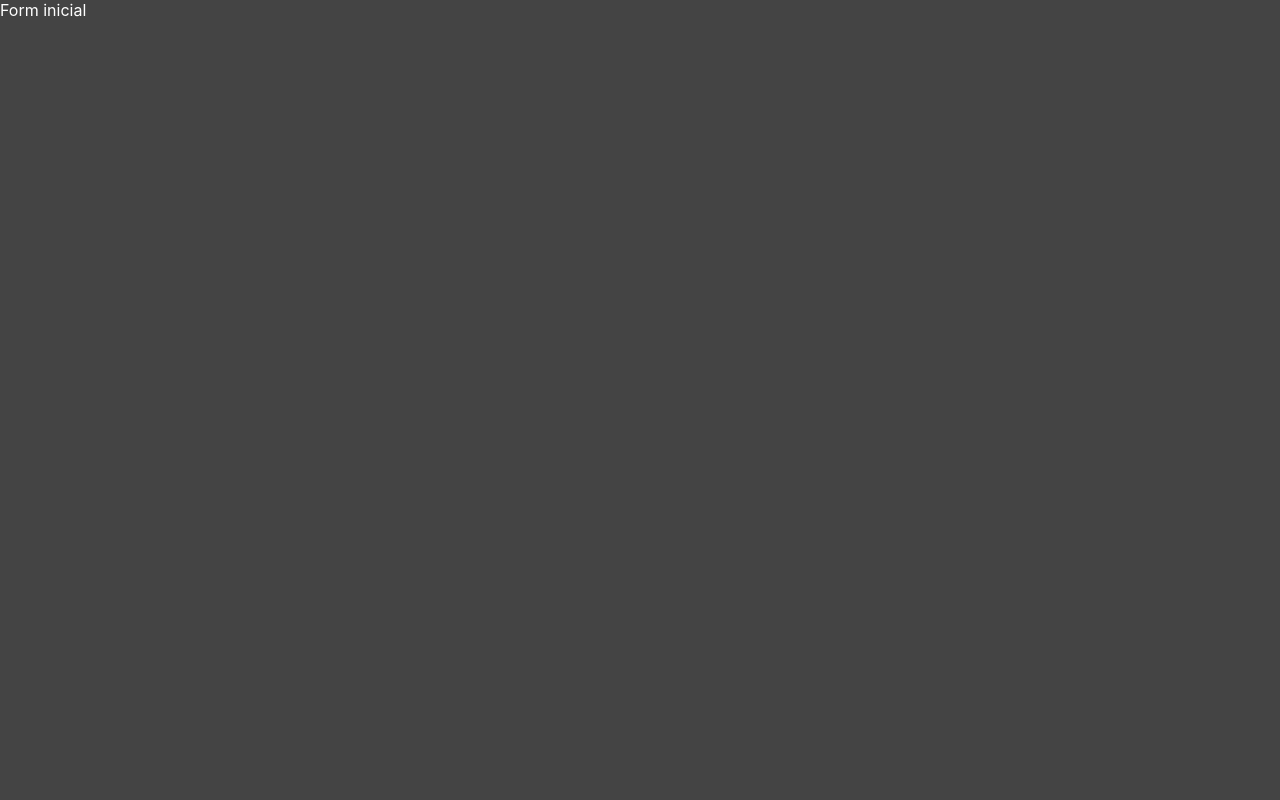
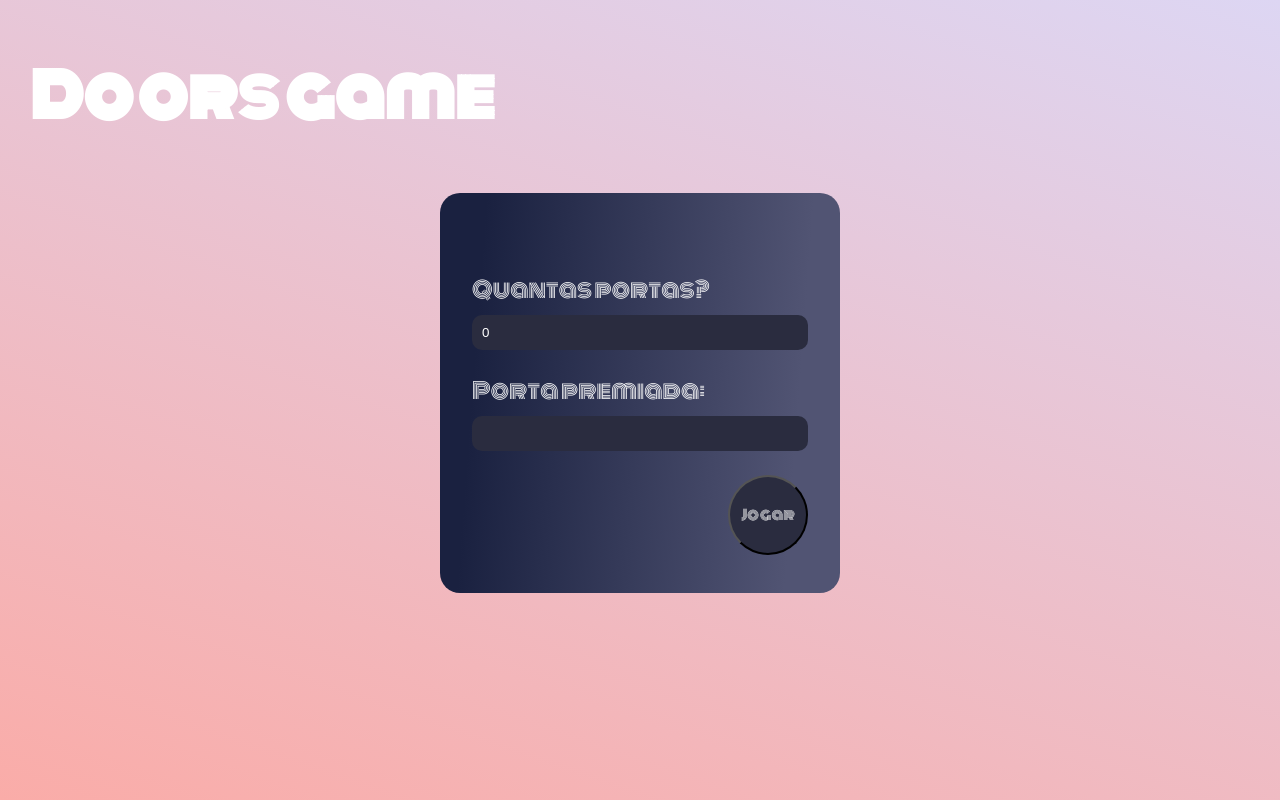
Before and after one commit to thalesor/doors-game, a Next.js app: page / in a window 1280 px wide. Built offline with nearby package versions, Linux system fonts and the light colour scheme.

Commit message:
feat: starting game menu

```diff
--- a/components/Door.tsx
+++ b/components/Door.tsx
@@ -39,6 +39,7 @@ export default function Door(props: IDoorProps)
             <div className={`${styles.door} ${doorObject.open ? styles.open : styles.closed} ${selected && styles.selected}`}
             onClick={gameIsRunning ? handleSelection : () => {}}>
             <div className={styles.doorFront}>
+                <div className={styles.numberContainer}>{doorObject.number}</div>
                 <div className={styles.knob} onClick={gameIsRunning ? handleOpen : () => {}}/>
             </div>
             <div className={`${styles.doorBack} ${doorObject.hasGift && styles.specialRoom}`}>
--- a/pages/index.js
+++ /dev/null
@@ -1,10 +0,0 @@
-
-
-export default function Home() {
-
-  return (
-    <div>
-        Form inicial
-    </div>
-  )
-}
--- /dev/null
+++ b/pages/index.tsx
@@ -0,0 +1,39 @@
+import style from '../styles/Menu.module.css';
+import Logo from '../components/Logo';
+import { useState } from 'react';
+import useGame from '../src/hooks/useGame';
+
+export default function Home() {
+
+  const [currentDoorsAmount, setCurrentDoorsAmount] = useState(0);
+  const { sendToPage, setGameIsReady } = useGame();
+
+  setGameIsReady(false);
+
+  const handleRouting = (e) =>
+  {
+    e.preventDefault();
+    sendToPage(`/game/${currentDoorsAmount}`);
+  }
+
+  return (
+    <div style={{display: 'flex', flexDirection: 'column'}}>
+      <nav style={{display: 'flex', justifyContent: 'flex-start', alignItems: 'center', padding: '0px 30px'}}>
+        <Logo/>
+      </nav>
+      <div style={{display: 'flex', width: '100%', justifyContent: 'center'}}>
+        <form onSubmit={(e)=> handleRouting(e)} className={style.form}>
+          <div className={style.inputGroup}>
+            <label>Quantas portas?</label>
+            <input type="number" min={2} max={1000} value={currentDoorsAmount} onChange={(e) => setCurrentDoorsAmount(+e.target.value)}/>
+          </div>
+          <div className={style.inputGroup}>
+            <label>Porta premiada:</label>
+            <input type="number" min={1} max={currentDoorsAmount}/>
+          </div>
+          <input type="submit" value={'Jogar'} className={style.GameButton}/>
+        </form>
+      </div>
+    </div>
+  )
+}
--- a/src/contexts/GameContext.js
+++ b/src/contexts/GameContext.js
@@ -1,7 +1,7 @@
 import { createContext, useState } from "react";
 import Swal from 'sweetalert2'
 import withReactContent from 'sweetalert2-react-content'
-import Router from "next/router";
+import { useRouter } from "next/router";
 
 export const GameContext = createContext(null);
 
@@ -9,12 +9,18 @@ export const GameContext = createContext(null);
 export function GameProvider({ children }) {
   const [gameIsReady, setGameIsReady] = useState(false);
   const [gameIsRunning, setGameIsRunning] = useState(false);
+  const router = useRouter();
   function loadGame()
   {
-    Router.reload(window.location.pathname)
+    router.reload();
   }
 
   const MySwal = withReactContent(Swal);
+
+  function sendToPage(page)
+  {
+    router.replace(page);
+  }
 
   function succesMessage()
   {
@@ -32,7 +38,7 @@ export function GameProvider({ children }) {
       }
       else if(result.isDismissed)
       {
-        alert('sabe sim')
+        sendToPage('/');
       }
     });
   }
@@ -53,13 +59,13 @@ export function GameProvider({ children }) {
       }
       else if(result.isDismissed)
       {
-        alert('sabe sim')
+        sendToPage('/')
       }
     });
   }
 
   return (
-    <GameContext.Provider value={{ gameIsReady, setGameIsReady, succesMessage, failMessage, gameIsRunning, setGameIsRunning }}>
+    <GameContext.Provider value={{ gameIsReady, setGameIsReady, succesMessage, failMessage, gameIsRunning, setGameIsRunning, sendToPage }}>
       {children}
     </GameContext.Provider>
   );
--- /dev/null
+++ b/styles/Menu.module.css
@@ -0,0 +1,74 @@
+.form {
+    padding: 0 2rem;
+    width: 400px;
+    height: 400px;
+    border-radius: 20px;
+    background-image: linear-gradient( 94.3deg,  rgba(26,33,64,1) 10.9%, rgba(81,84,115,1) 87.1% );
+    padding-top: 80px;
+    display: flex;
+    flex-direction: column;
+    gap:24px;
+  }
+
+  .inputGroup
+  {
+    width: 100%;
+    display: flex;
+    flex-direction: column;
+    gap: 8px;
+    color: #fff;
+  }
+
+  .inputGroup input
+  {
+    width: 100%;
+    height: 35px;
+    padding: 10px;
+    background: rgb(42, 44, 63);
+    color: #fff;
+    border: 0;
+    outline: 0;
+    border-radius: 10px;
+  }
+
+  .inputGroup input:focus
+  {
+    outline: solid 2px rgb(248, 2, 174);
+  }
+
+  .inputGroup label
+  {
+    font-family: 'Monoton', cursive;
+    font-size: 22px;
+    color: #fff;
+  }
+
+  .GameButton
+  {
+    width: 80px;
+    height: 80px;
+    border-radius: 60%;
+    display: flex;
+    justify-content: center;
+    align-items: center;
+    font-family: 'Monoton', cursive;
+    font-size: 14px;
+    color: #fff;
+    background: rgb(42, 44, 63);
+    justify-self: flex-end;
+    align-self: flex-end;
+    cursor: pointer;
+  }
+
+  .GameButton:hover
+  {
+    outline: solid 2px rgb(248, 2, 174);
+    color: rgb(248, 2, 174);
+  }
+
+  @media (max-width: 600px) {
+    .grid {
+      width: 100%;
+      flex-direction: column;
+    }
+  }
--- a/styles/globals.css
+++ b/styles/globals.css
@@ -4,7 +4,10 @@ html,
 body {
   padding: 0;
   margin: 0;
-  background: #444;
+ /*background: #444;*/
+ background-color: #FAACA8;
+background-image: linear-gradient(19deg, #FAACA8 0%, #DDD6F3 100%);
+
   color: #fff;
   width: 100vw;
   height: 100vh;
```
Also changed, not shown: styles/Door.module.css (+27 -0 lines).
